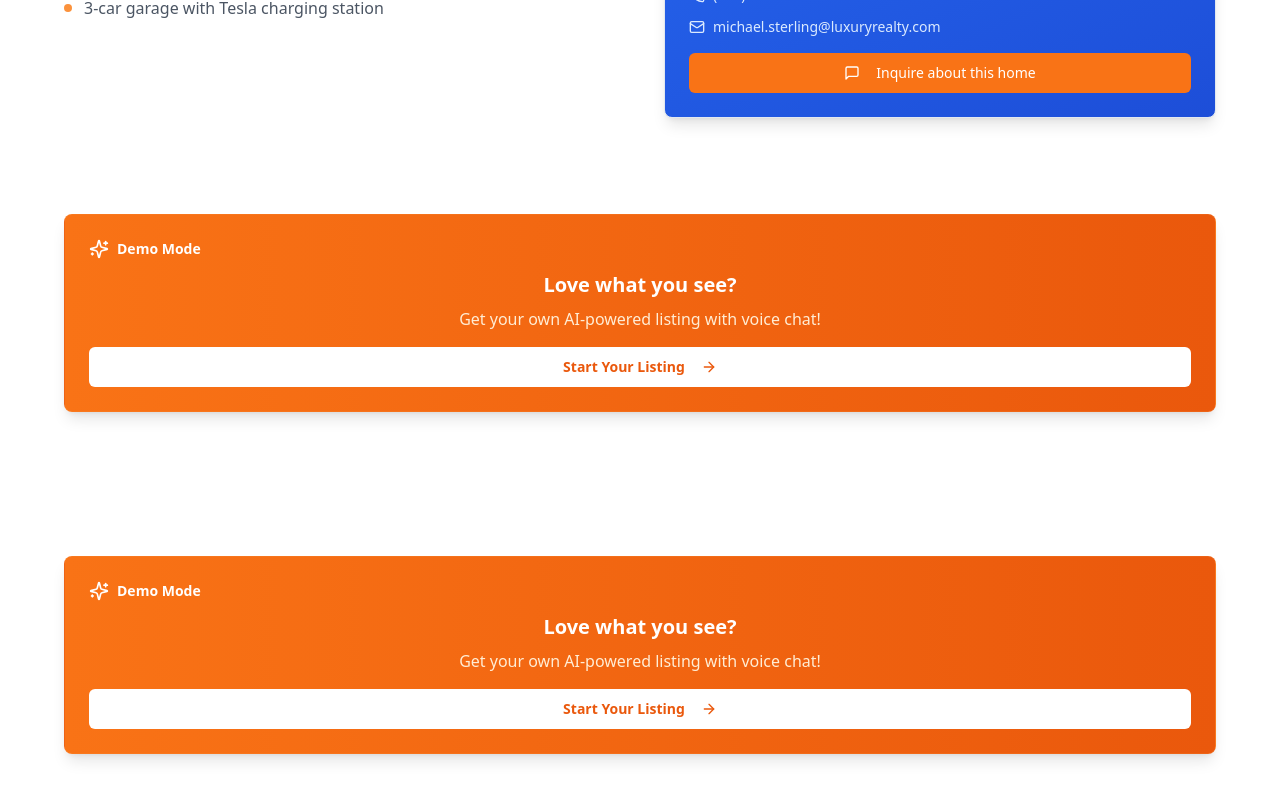
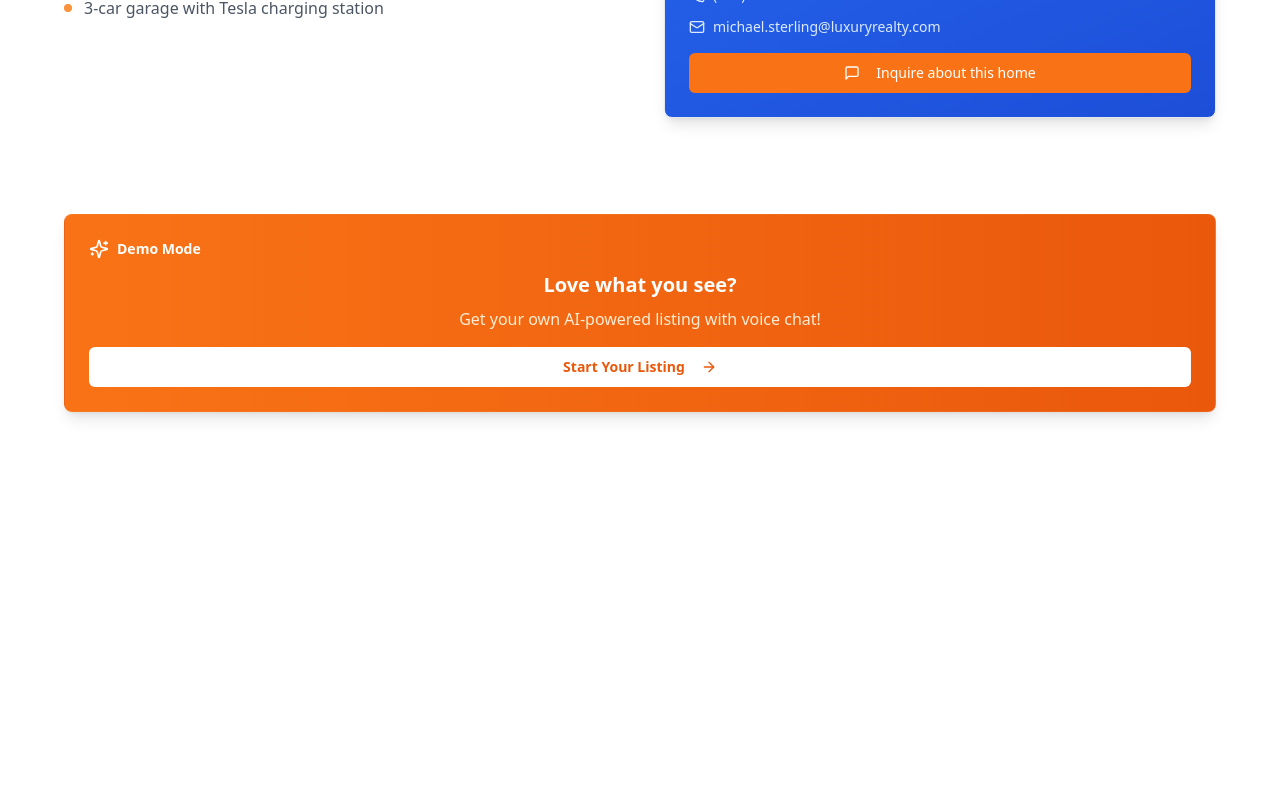
Before and after one commit to AIyou-chris/home-chat-ai-luxury, a React (Vite) app: page / in a window 1280 px wide. Shown: the part 2345-3145 px from the top of the page. After the commit the page ends 2901 px from the top, so only its background shows below. Built offline with nearby package versions, Linux system fonts and the light colour scheme; no server answers; the database is empty.

Commit message:
Fix: Remove duplicate DemoCTA
Removes the duplicate DemoCTA component from the Index page, leaving only one instance.

```diff
--- a/src/pages/Index.tsx
+++ b/src/pages/Index.tsx
@@ -108,8 +108,6 @@ const Index = () => {
     <div className="min-h-screen bg-white text-gray-900 relative">
       {renderContent()}
 
-      <DemoCTA />
-
       <BottomNavigation
         activeTab={activeTab}
         onTabChange={setActiveTab}
```
